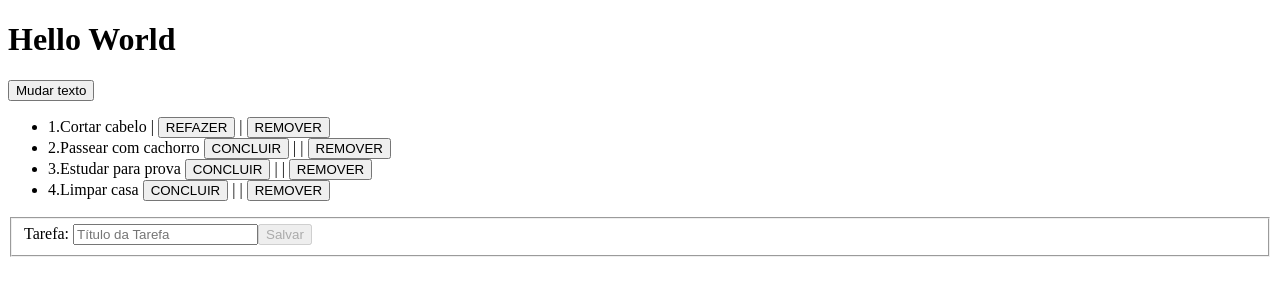
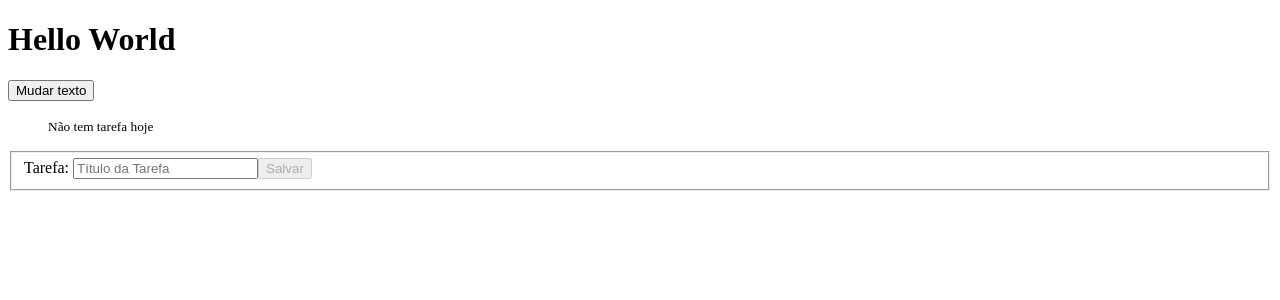
Before and after one commit to DenysRogeres/todo-angular, an Angular app: page / in a window 1280 px wide. Shown: the top 300 px of the page. Built offline with nearby package versions, Linux system fonts and the light colour scheme.

Commit message:
adicionando metodo para adicionar tarefas

```diff
--- a/src/app/app.component.html
+++ b/src/app/app.component.html
@@ -1,6 +1,7 @@
 <h1>{{ title }}</h1>
 <button (click)="alterarTexto()">Mudar texto</button>
 <ul>
+  <p *ngIf="this.todos.length == 0"><small>Não tem tarefa hoje</small></p>
   <li *ngFor="let todo of todos">
     {{ todo.id }}.{{ todo.title }}
     <button *ngIf="!todo.done" (click)="markAsDone(todo)">CONCLUIR</button> |
@@ -18,6 +19,6 @@
       maxlength="60"
       formControlName="title">
       <small *ngIf="form.invalid && !form.pristine">Este campo deve ter entre 3 a 60 caracteres</small>
-    <button [disabled]="form.invalid">Salvar</button>
+    <button [disabled]="form.invalid" (click)="add()">Salvar</button>
   </fieldset>
 </form>
--- a/src/app/app.component.ts
+++ b/src/app/app.component.ts
@@ -20,11 +20,17 @@
         Validators.required
       ])]
     })
+  }
 
-    this.todos.push({id: 1, title: "Cortar cabelo", done: true})
-    this.todos.push({id: 2, title: "Passear com cachorro", done: false})
-    this.todos.push({id: 3, title: "Estudar para prova", done: false})
-    this.todos.push({id: 4, title: "Limpar casa", done: false})
+  add() {
+    const title = this.form.controls['title'].value;
+    const id = this.todos.length + 1;
+    this.todos.push(new Todo(id, title, false));
+    this.clear();
+  }
+
+  clear() {
+    this.form.reset;
   }
 
   alterarTexto() {
--- a/src/index.html
+++ b/src/index.html
@@ -2,7 +2,7 @@
 <html lang="en">
 <head>
   <meta charset="utf-8">
-  <title>TodoAngular</title>
+  <title>Lista de tarefa</title>
   <base href="/">
   <meta name="viewport" content="width=device-width, initial-scale=1">
   <link rel="icon" type="image/x-icon" href="favicon.ico">
```
